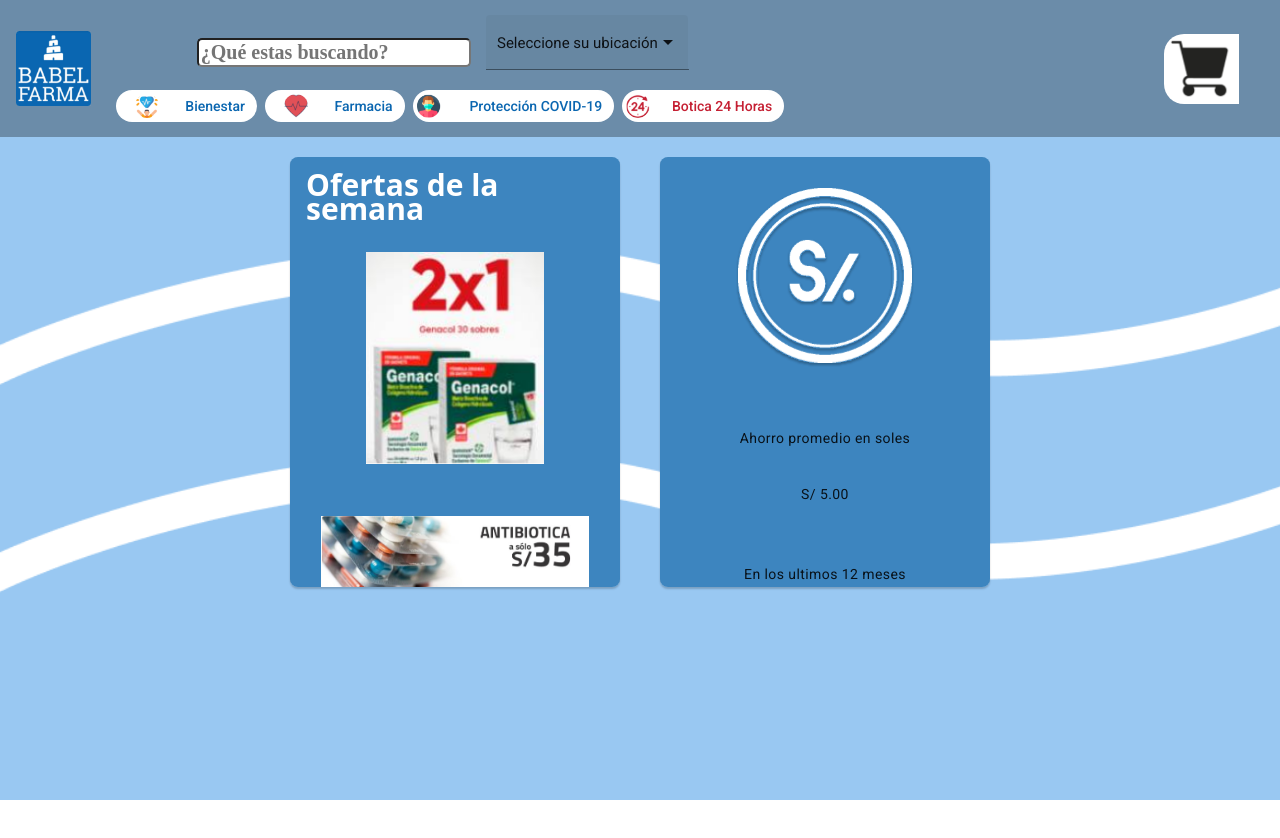
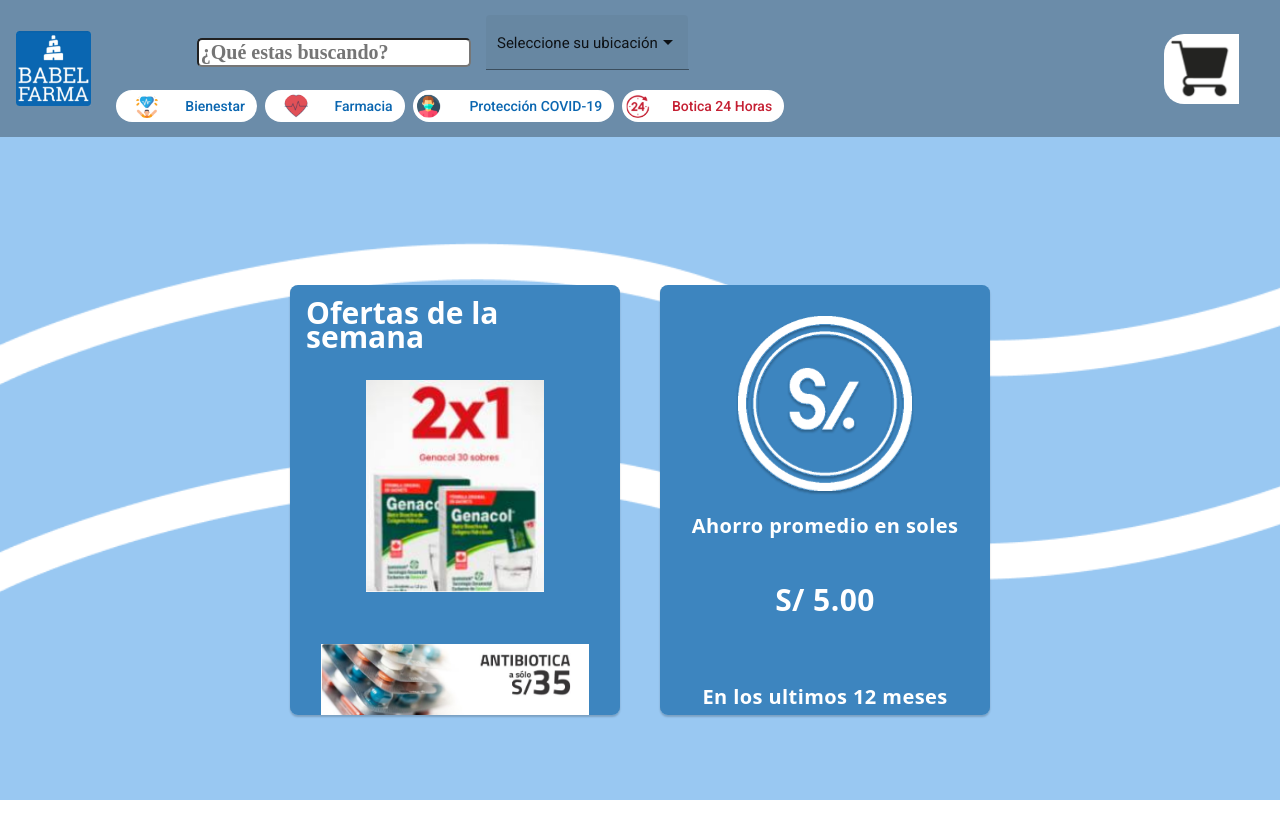
Before and after one commit to Babelfarma3/Fronted, an Angular app: page /Inicio in a window 1280 px wide. Shown: the top 838 px of the page. Before the commit the page ends 800 px from the top, so only its background shows below. Built offline with nearby package versions, Linux system fonts and the light colour scheme.

Commit message:
frame 11 corr 4

```diff
--- a/src/app/components/frame11/frame11.component.css
+++ b/src/app/components/frame11/frame11.component.css
@@ -21,6 +21,8 @@ body{
     flex-wrap: wrap;
     justify-content: center;
     margin: auto;
+    padding-top: 8rem;
+    padding-bottom: 8rem;
 }
 
 .container .uno{
@@ -79,3 +81,27 @@ h4{
     padding-bottom: 5%;
     margin: auto;
 }
+
+.titulo{
+    color: white;
+    text-align: center;
+    font-weight: bold;
+    font-size: 20px;
+    font-family: system-ui, -apple-system, BlinkMacSystemFont, 'Segoe UI', Roboto, Oxygen, Ubuntu, Cantarell, 'Open Sans', 'Helvetica Neue', sans-serif;
+}
+
+.moneda{
+    color: white;
+    text-align: center;
+    font-weight: bold;
+    font-size: 30px;
+    font-family: system-ui, -apple-system, BlinkMacSystemFont, 'Segoe UI', Roboto, Oxygen, Ubuntu, Cantarell, 'Open Sans', 'Helvetica Neue', sans-serif;
+}
+
+.parrafo{
+    color: white;
+    text-align: center;
+    font-weight: bold;
+    font-size: 20px;
+    font-family: system-ui, -apple-system, BlinkMacSystemFont, 'Segoe UI', Roboto, Oxygen, Ubuntu, Cantarell, 'Open Sans', 'Helvetica Neue', sans-serif;
+}
--- a/src/app/components/frame11/frame11.component.html
+++ b/src/app/components/frame11/frame11.component.html
@@ -12,14 +12,12 @@
         <div class="dos">
             <mat-card class="example-card2">
                 <img class="img1" src="/assets/img/moneda.svg">
+                <p class="titulo">Ahorro promedio en soles</p>
+                <br>
+                <p class="moneda">S/ 5.00</p>
                 <br>
                 <br>
-                <p>Ahorro promedio en soles</p>
-                <br>
-                <p>S/ 5.00</p>
-                <br>
-                <br>
-                <p>En los ultimos 12 meses</p>
+                <p class="parrafo">En los ultimos 12 meses</p>
             </mat-card>
         </div>
     </div>
```
